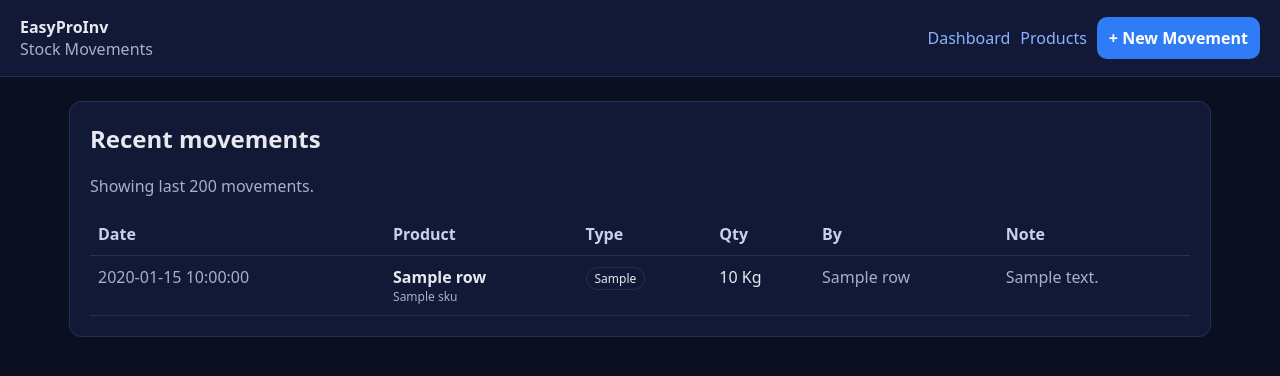
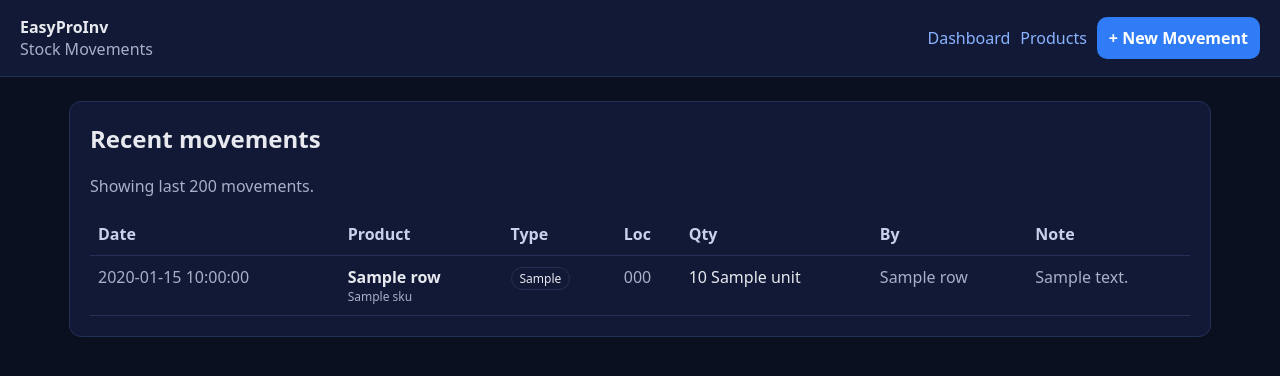
Before and after one commit to cfragoulis-design/Warehouse, a Python web app: template app/templates/movements_list.html in a window 1280 px wide. Shown: the top 376 px of the page. Run offline with Jinja, Linux system fonts and the light colour scheme; the template is opened without the code that fills it: most values are stand-ins (such as "Sample title", 1, 10 or a date in 2020).

Commit message:
Add files via upload

```diff
--- a/app/templates/movements_list.html
+++ b/app/templates/movements_list.html
@@ -39,11 +39,14 @@
         <th>Date</th>
         <th>Product</th>
         <th>Type</th>
+        <th>Loc</th>
         <th>Qty</th>
         <th>By</th>
         <th>Note</th>
       </tr>
-      {% for m, pname, unit, sku, uname in rows %}
+
+      {# IMPORTANT: services.py now returns 6 columns (includes Location.code) #}
+      {% for m, pname, unit, sku, uname, lcode in rows %}
       <tr>
         <td class="muted">{{ m.created_at }}</td>
         <td>
@@ -51,12 +54,16 @@
           <div class="muted" style="font-size:12px">{{ sku or '' }}</div>
         </td>
         <td>
-          <span class="pill">
-            {{ m.movement_type }}
-          </span>
+          <span class="pill">{{ m.movement_type }}</span>
         </td>
+        <td class="muted">{{ lcode or '' }}</td>
         <td>
-          {{ m.qty }} {{ 'Τεμ' if unit == 'pcs' else 'Kg' }}
+          {{ m.qty }}
+          {% if unit == 'pcs' %}Τεμ
+          {% elif unit == 'box' %}Κιβ
+          {% elif unit == 'kg' %}Kg
+          {% else %}{{ unit }}
+          {% endif %}
         </td>
         <td class="muted">{{ uname or '' }}</td>
         <td class="muted">{{ m.note or '' }}</td>
```
